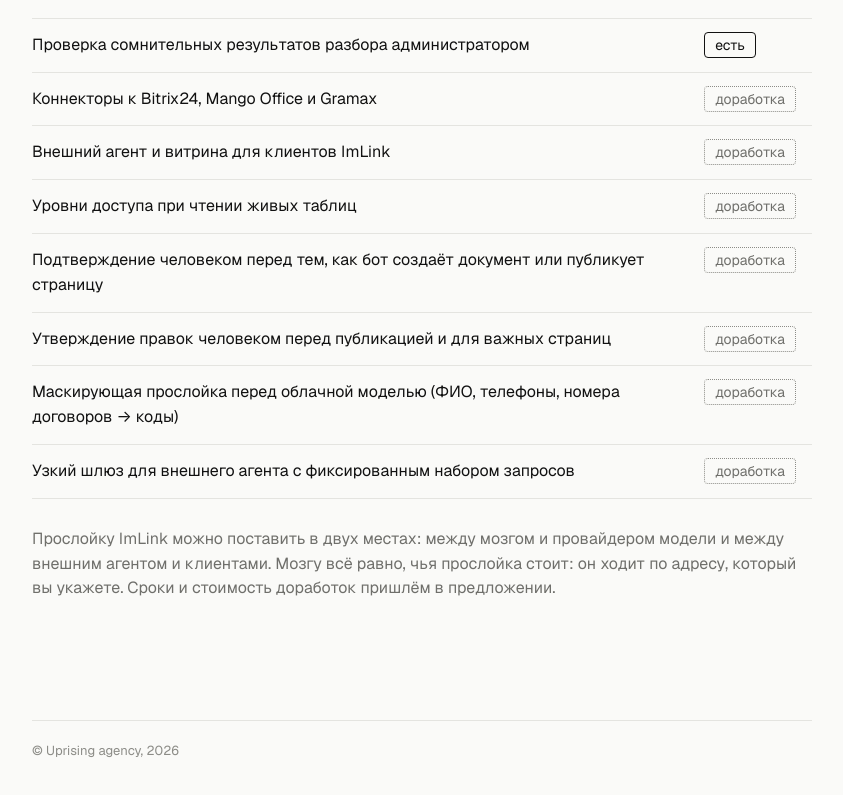
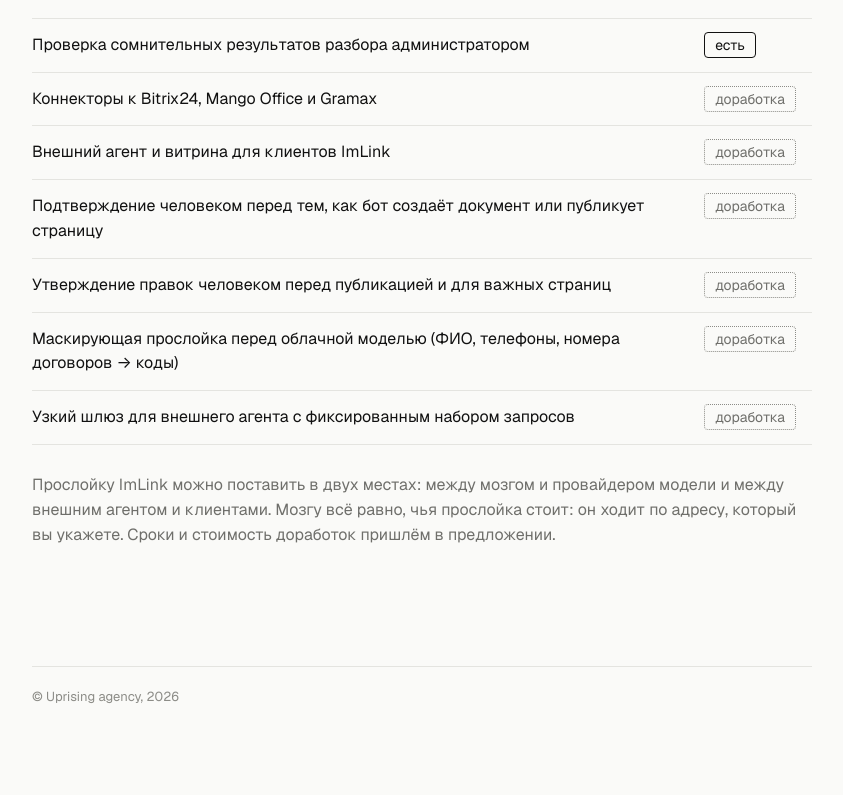
Before and after one commit to Uprising-Agency-Open-Source/imlink-brain-security, a plain HTML site: page index.html in a window 1280 px wide. Shown: the part 4980-5775 px from the top of the page, without its empty margins (18-861 px from the left). Drawn offline with nearby package versions, Linux system fonts and the light colour scheme.

Commit message:
Drop internal live-tables row from status table
Co-Authored-By: Claude Opus 5.5 <noreply@anthropic.com>

```diff
--- a/index.html
+++ b/index.html
@@ -348,7 +348,6 @@ th{font-size:14px;color:var(--text-muted);font-weight:400}
       <tr><td>Проверка сомнительных результатов разбора администратором</td><td><span class="st">есть</span></td></tr>
       <tr><td>Коннекторы к Bitrix24, Mango Office и Gramax</td><td><span class="st td">доработка</span></td></tr>
       <tr><td>Внешний агент и витрина для клиентов ImLink</td><td><span class="st td">доработка</span></td></tr>
-      <tr><td>Уровни доступа при чтении живых таблиц</td><td><span class="st td">доработка</span></td></tr>
       <tr><td>Подтверждение человеком перед тем, как бот создаёт документ или публикует страницу</td><td><span class="st td">доработка</span></td></tr>
       <tr><td>Утверждение правок человеком перед публикацией и для важных страниц</td><td><span class="st td">доработка</span></td></tr>
       <tr><td>Маскирующая прослойка перед облачной моделью (ФИО, телефоны, номера договоров → коды)</td><td><span class="st td">доработка</span></td></tr>
```
